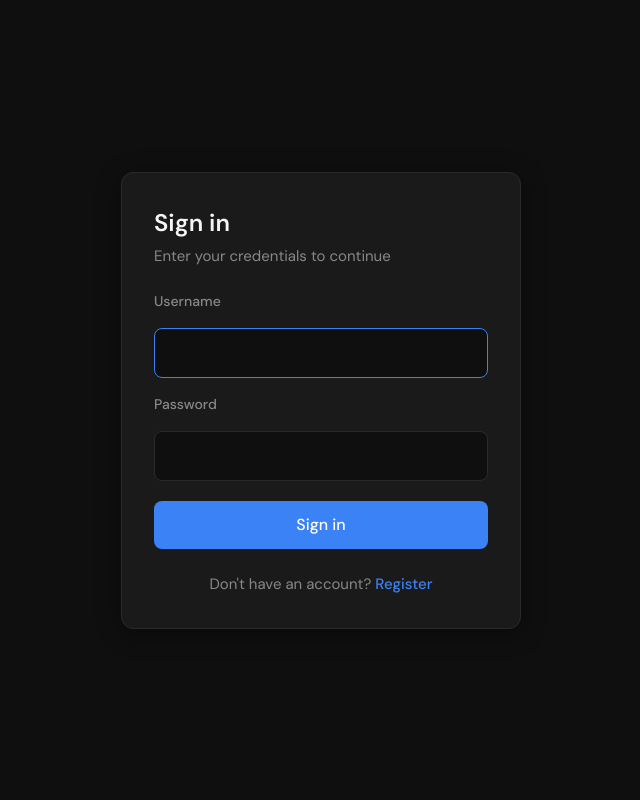
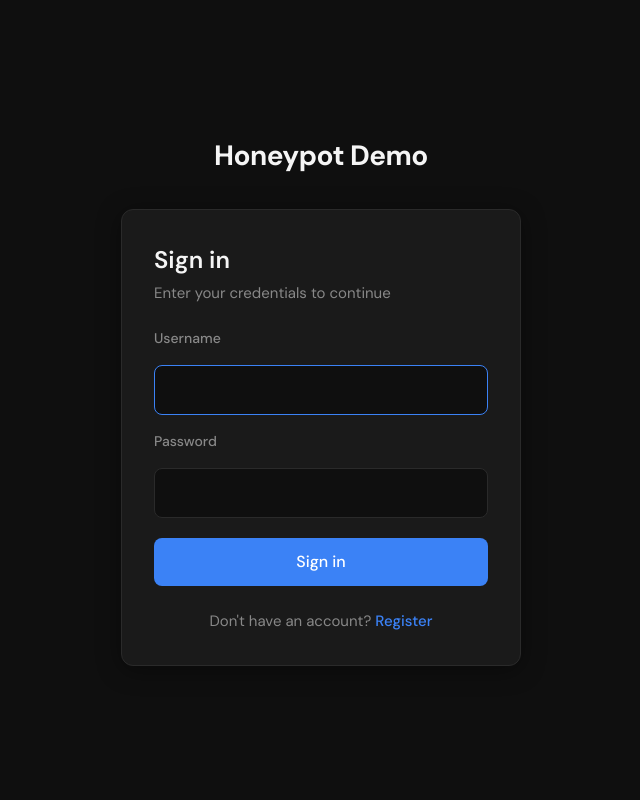
Before and after one commit to iqbalcrat/honeypot-demo, a Flask app: page /login in a window 1280 px wide. Shown: the whole page, without its empty margins (319-959 px from the left). Run offline with Flask 3, Linux system fonts and the light colour scheme.

Commit message:
document

```diff
--- a/static/css/style.css
+++ b/static/css/style.css
@@ -32,9 +32,23 @@ body {
 .page {
   min-height: 100vh;
   display: flex;
+  flex-direction: column;
   align-items: center;
   justify-content: center;
   padding: 1.5rem;
+  gap: 2rem;
+}
+
+.page-header {
+  text-align: center;
+}
+
+.page-header-title {
+  margin: 0;
+  font-size: 1.75rem;
+  font-weight: 700;
+  color: var(--text);
+  letter-spacing: -0.02em;
 }
 
 .card {
--- a/templates/login.html
+++ b/templates/login.html
@@ -1,6 +1,9 @@
 {% extends "base.html" %}
 {% block title %}Login{% endblock %}
 {% block content %}
+<header class="page-header">
+    <h1 class="page-header-title">Honeypot Demo</h1>
+</header>
 <div class="card auth-card">
     <h1 class="card-title">Sign in</h1>
     <p class="card-subtitle">Enter your credentials to continue</p>
```
Also changed, not shown: README.md, 1 other file.
